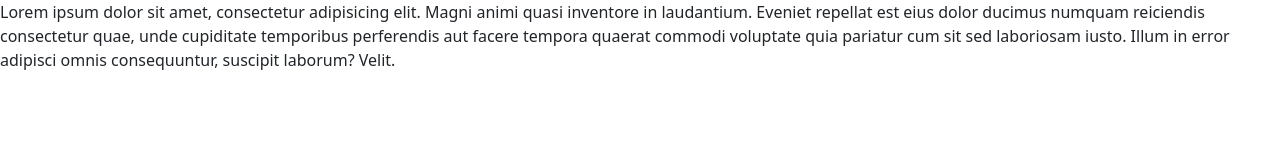
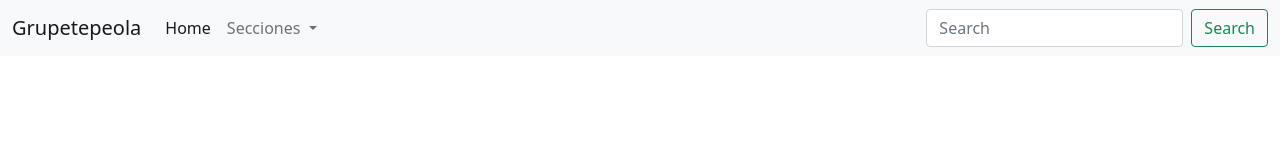
Before and after one commit to wolfagus/comision-17iasd, a plain HTML site: page index.html in a window 1280 px wide. Drawn offline with nearby package versions, Linux system fonts and the light colour scheme.

Commit message:
agrego navbar

```diff
--- a/index.html
+++ b/index.html
@@ -6,11 +6,41 @@
     <link rel="stylesheet" href="style.css">
     <link href="https://cdn.jsdelivr.net/npm/bootstrap@5.0.2/dist/css/bootstrap.min.css" rel="stylesheet" integrity="sha384-EVSTQN3/azprG1Anm3QDgpJLIm9Nao0Yz1ztcQTwFspd3yD65VohhpuuCOmLASjC" crossorigin="anonymous">
     <meta name="viewport" content="width=device-width, initial-scale=1.0">
-    <title>Document</title>
+    <title>grupotranqui</title>
 </head>
 <body>
     <div>
-        Lorem ipsum dolor sit amet, consectetur adipisicing elit. Magni animi quasi inventore in laudantium. Eveniet repellat est eius dolor ducimus numquam reiciendis consectetur quae, unde cupiditate temporibus perferendis aut facere tempora quaerat commodi voluptate quia pariatur cum sit sed laboriosam iusto. Illum in error adipisci omnis consequuntur, suscipit laborum? Velit.
+        <nav class="navbar navbar-expand-lg navbar-light bg-light">
+            <div class="container-fluid">
+              <a class="navbar-brand" href="#">Grupetepeola</a>
+              <button class="navbar-toggler" type="button" data-bs-toggle="collapse" data-bs-target="#navbarSupportedContent" aria-controls="navbarSupportedContent" aria-expanded="false" aria-label="Toggle navigation">
+                <span class="navbar-toggler-icon"></span>
+              </button>
+              <div class="collapse navbar-collapse" id="navbarSupportedContent">
+                <ul class="navbar-nav me-auto mb-2 mb-lg-0">
+                  <li class="nav-item">
+                    <a class="nav-link active" aria-current="page" href="#">Home</a>
+                  </li>
+                  <li class="nav-item dropdown">
+                    <a class="nav-link dropdown-toggle" href="#" id="navbarDropdown" role="button" data-bs-toggle="dropdown" aria-expanded="false">
+                      Secciones
+                    </a>
+                    <ul class="dropdown-menu" aria-labelledby="navbarDropdown">
+                      <li><a class="dropdown-item" href="#">Enzo</a></li>
+                      <li><a class="dropdown-item" href="#">pablo</a></li>
+                      <li><a class="dropdown-item" href="#">Lautaro</a></li>
+                      <li><hr class="dropdown-divider"></li>
+                      <li><a class="dropdown-item" href="#">integrantes peola</a></li>
+                    </ul>
+                  </li>
+                </ul>
+                <form class="d-flex">
+                  <input class="form-control me-2" type="search" placeholder="Search" aria-label="Search">
+                  <button class="btn btn-outline-success" type="submit">Search</button>
+                </form>
+              </div>
+            </div>
+          </nav>
     </div>
 
     <script src="https://cdn.jsdelivr.net/npm/bootstrap@5.0.2/dist/js/bootstrap.bundle.min.js" integrity="sha384-MrcW6ZMFYlzcLA8Nl+NtUVF0sA7MsXsP1UyJoMp4YLEuNSfAP+JcXn/tWtIaxVXM" crossorigin="anonymous"></script>
```
